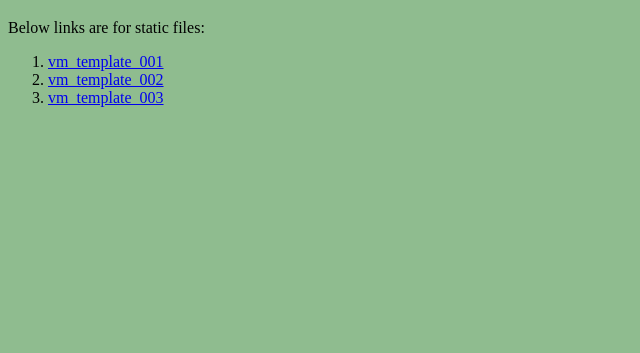
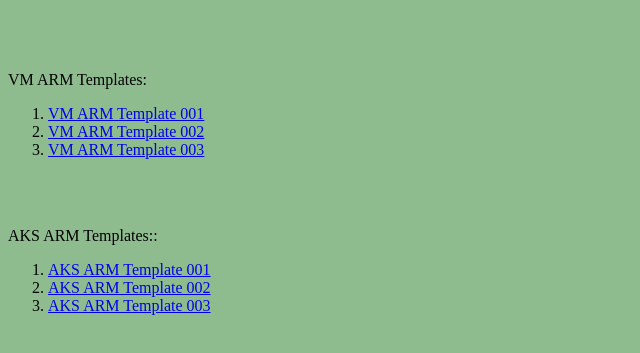
Before and after one commit to masud-github/static_content, a plain HTML site: page docs/index.html in a window 1280 px wide. Shown: the part 61-414 px from the top of the page, without its empty margins (0-640 px from the left). Drawn offline with Linux system fonts and the light colour scheme.

Commit message:
Update index.html

```diff
--- a/docs/index.html
+++ b/docs/index.html
@@ -5,11 +5,19 @@
 </head>
 <body bgcolor="DarkSeaGreen">
     <h1>Static Contents</h1>
-    <p>Below links are for static files:</p>
+    <br><br>
+    <p>VM ARM Templates:</p>
     <ol>
-    <li><a href="vm_template_001.json">vm_template_001</a></li>
-    <li><a href="vm_template_002.json">vm_template_002</a></li>
-    <li><a href="vm_template_003.json">vm_template_003</a></li>
+    <li><a href="vm/vm_template_001.json">VM ARM Template 001</a></li>
+    <li><a href="vm/vm_template_002.json">VM ARM Template 002</a></li>
+    <li><a href="vm/vm_template_003.json">VM ARM Template 003</a></li>
+    </ol>
+    <br><br>
+    <p>AKS ARM Templates::</p>
+    <ol>
+    <li><a href="aks/aks_template_001.json">AKS ARM Template 001</a></li>
+    <li><a href="aks/aks_template_002.json">AKS ARM Template 002</a></li>
+    <li><a href="aks/aks_template_003.json">AKS ARM Template 003</a></li>
     </ol>
 </body>
 </html>
```
